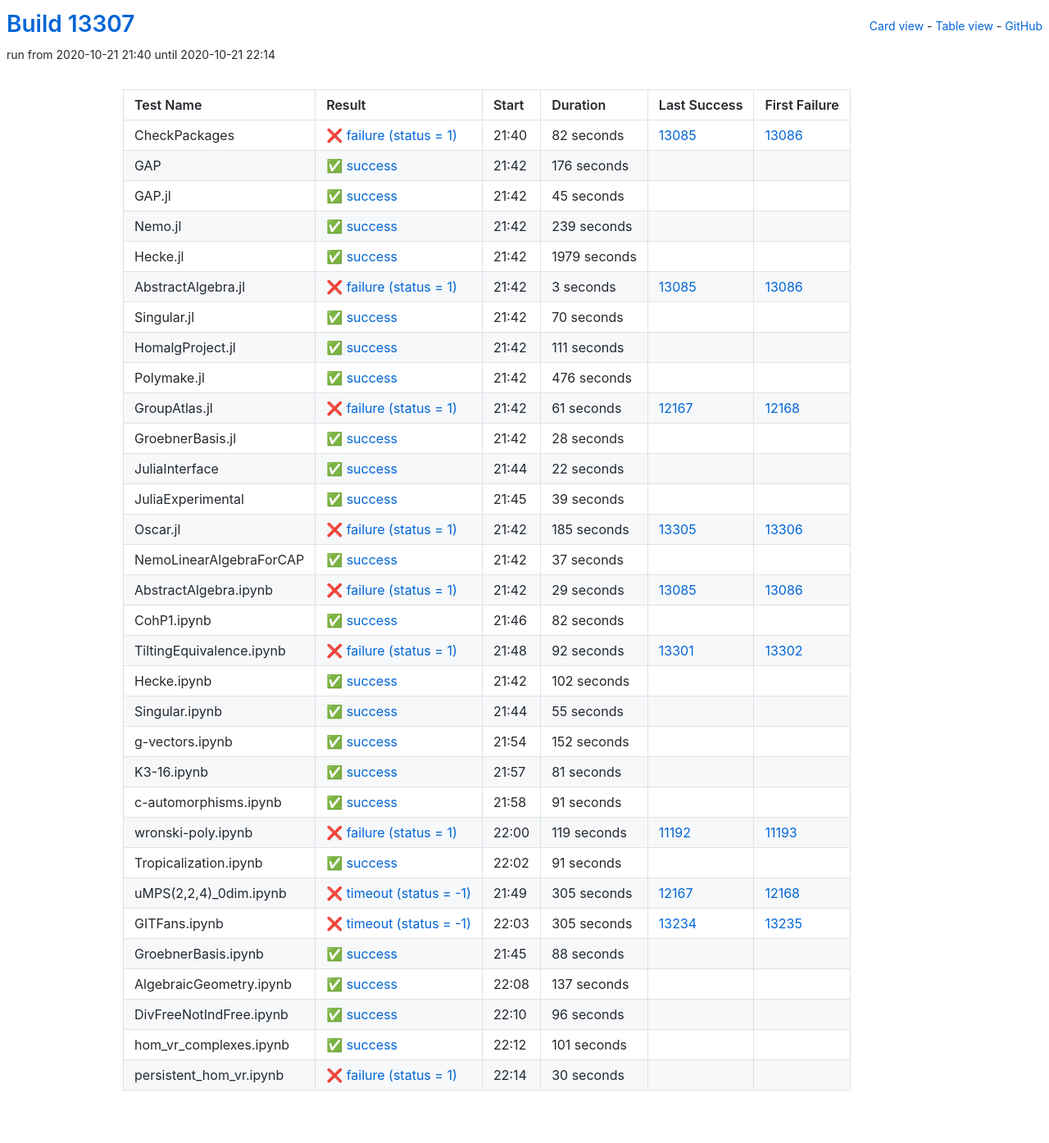
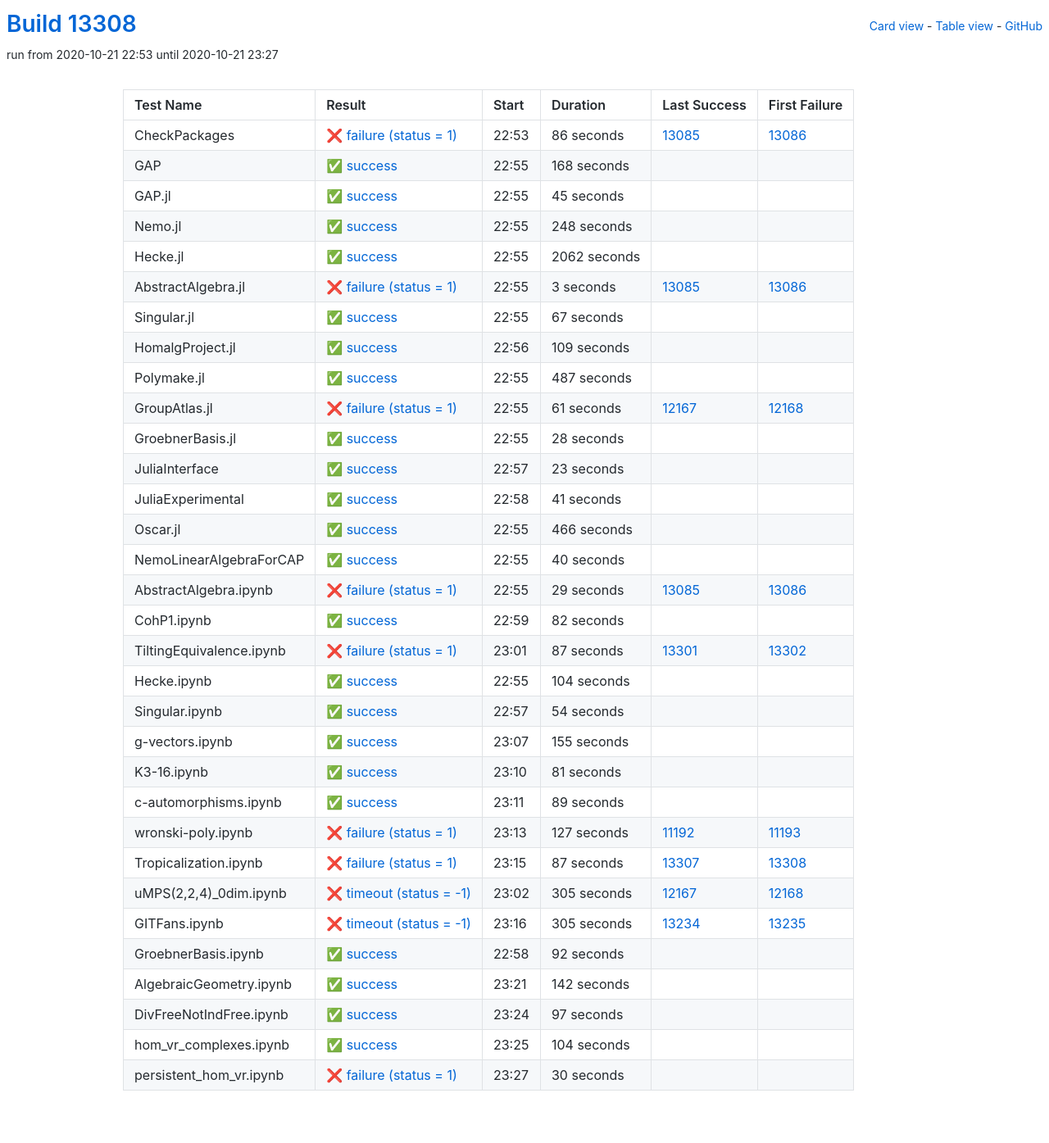
Before and after one commit to oscar-system/oscar-ci-status, a Jekyll site: the page built from table.html, in a window 1280 px wide. Shown: the whole page at 82% size. Built offline with Jekyll 4.4.1, drawn with Linux system fonts in a browser that asks for light colours.

Commit message:
Build #13308

```diff
--- a/_data/ci.yml
+++ b/_data/ci.yml
@@ -1,6 +1,6 @@
 ---
-build: 13307
-build_url: https://oscarci.mathematik.uni-kl.de/job/oscar/13307/
+build: 13308
+build_url: https://oscarci.mathematik.uni-kl.de/job/oscar/13308/
 job: oscar
 organization: oscar-system
 repo: oscar-ci-status
@@ -8,32 +8,32 @@
 tests:
 - name: CheckPackages
   id: checkpackages
-  log: https://oscarci.mathematik.uni-kl.de/job/oscar/13307/artifact/logs/build-13307/CheckPackages.log
-  start: 2020-10-21 21:40
+  log: https://oscarci.mathematik.uni-kl.de/job/oscar/13308/artifact/logs/build-13308/CheckPackages.log
+  start: 2020-10-21 22:53
   success: false
   exitcode: 1
   status: failure
-  duration: 82
+  duration: 86
   last_success: 13085
   last_success_url: https://oscarci.mathematik.uni-kl.de/job/oscar/13085/
   first_failure: 13086
   first_failure_url: https://oscarci.mathematik.uni-kl.de/job/oscar/13086/
 - name: GAP
   id: gap
-  log: https://oscarci.mathematik.uni-kl.de/job/oscar/13307/artifact/logs/build-13307/GAP.log
-  start: 2020-10-21 21:42
+  log: https://oscarci.mathematik.uni-kl.de/job/oscar/13308/artifact/logs/build-13308/GAP.log
+  start: 2020-10-21 22:55
   success: true
   exitcode: 0
   status: success
-  duration: 176
+  duration: 168
   last_success: false
   last_success_url:
   first_failure: false
   first_failure_url:
 - name: GAP.jl
   id: gap-jl
-  log: https://oscarci.mathematik.uni-kl.de/job/oscar/13307/artifact/logs/build-13307/GAP.jl.log
-  start: 2020-10-21 21:42
+  log: https://oscarci.mathematik.uni-kl.de/job/oscar/13308/artifact/logs/build-13308/GAP.jl.log
+  start: 2020-10-21 22:55
   success: true
   exitcode: 0
   status: success
@@ -44,32 +44,32 @@
   first_failure_url:
 - name: Nemo.jl
   id: nemo-jl
-  log: https://oscarci.mathematik.uni-kl.de/job/oscar/13307/artifact/logs/build-13307/Nemo.jl.log
-  start: 2020-10-21 21:42
+  log: https://oscarci.mathematik.uni-kl.de/job/oscar/13308/artifact/logs/build-13308/Nemo.jl.log
+  start: 2020-10-21 22:55
   success: true
   exitcode: 0
   status: success
-  duration: 239
+  duration: 248
   last_success: false
   last_success_url:
   first_failure: false
   first_failure_url:
 - name: Hecke.jl
   id: hecke-jl
-  log: https://oscarci.mathematik.uni-kl.de/job/oscar/13307/artifact/logs/build-13307/Hecke.jl.log
-  start: 2020-10-21 21:42
+  log: https://oscarci.mathematik.uni-kl.de/job/oscar/13308/artifact/logs/build-13308/Hecke.jl.log
+  start: 2020-10-21 22:55
   success: true
   exitcode: 0
   status: success
-  duration: 1979
+  duration: 2062
   last_success: false
   last_success_url:
   first_failure: false
   first_failure_url:
 - name: AbstractAlgebra.jl
   id: abstractalgebra-jl
-  log: https://oscarci.mathematik.uni-kl.de/job/oscar/13307/artifact/logs/build-13307/AbstractAlgebra.jl.log
-  start: 2020-10-21 21:42
+  log: https://oscarci.mathematik.uni-kl.de/job/oscar/13308/artifact/logs/build-13308/AbstractAlgebra.jl.log
+  start: 2020-10-21 22:55
   success: false
   exitcode: 1
   status: failure
@@ -80,44 +80,44 @@
   first_failure_url: https://oscarci.mathematik.uni-kl.de/job/oscar/13086/
 - name: Singular.jl
   id: singular-jl
-  log: https://oscarci.mathematik.uni-kl.de/job/oscar/13307/artifact/logs/build-13307/Singular.jl.log
-  start: 2020-10-21 21:42
+  log: https://oscarci.mathematik.uni-kl.de/job/oscar/13308/artifact/logs/build-13308/Singular.jl.log
+  start: 2020-10-21 22:55
   success: true
   exitcode: 0
   status: success
-  duration: 70
+  duration: 67
   last_success: false
   last_success_url:
   first_failure: false
   first_failure_url:
 - name: HomalgProject.jl
   id: homalgproject-jl
-  log: https://oscarci.mathematik.uni-kl.de/job/oscar/13307/artifact/logs/build-13307/HomalgProject.jl.log
-  start: 2020-10-21 21:42
+  log: https://oscarci.mathematik.uni-kl.de/job/oscar/13308/artifact/logs/build-13308/HomalgProject.jl.log
+  start: 2020-10-21 22:56
   success: true
   exitcode: 0
   status: success
-  duration: 111
+  duration: 109
   last_success: false
   last_success_url:
   first_failure: false
   first_failure_url:
 - name: Polymake.jl
   id: polymake-jl
-  log: https://oscarci.mathematik.uni-kl.de/job/oscar/13307/artifact/logs/build-13307/Polymake.jl.log
-  start: 2020-10-21 21:42
+  log: https://oscarci.mathematik.uni-kl.de/job/oscar/13308/artifact/logs/build-13308/Polymake.jl.log
+  start: 2020-10-21 22:55
   success: true
   exitcode: 0
   status: success
-  duration: 476
+  duration: 487
   last_success: false
   last_success_url:
   first_failure: false
   first_failure_url:
 - name: GroupAtlas.jl
   id: groupatlas-jl
-  log: https://oscarci.mathematik.uni-kl.de/job/oscar/13307/artifact/logs/build-13307/GroupAtlas.jl.log
-  start: 2020-10-21 21:42
+  log: https://oscarci.mathematik.uni-kl.de/job/oscar/13308/artifact/logs/build-13308/GroupAtlas.jl.log
+  start: 2020-10-21 22:55
   success: false
   exitcode: 1
   status: failure
@@ -128,8 +128,8 @@
   first_failure_url: https://oscarci.mathematik.uni-kl.de/job/oscar/12168/
 - name: GroebnerBasis.jl
   id: groebnerbasis-jl
-  log: https://oscarci.mathematik.uni-kl.de/job/oscar/13307/artifact/logs/build-13307/GroebnerBasis.jl.log
-  start: 2020-10-21 21:42
+  log: https://oscarci.mathematik.uni-kl.de/job/oscar/13308/artifact/logs/build-13308/GroebnerBasis.jl.log
+  start: 2020-10-21 22:55
   success: true
   exitcode: 0
   status: success
@@ -140,56 +140,56 @@
   first_failure_url:
 - name: JuliaInterface
   id: juliainterface
-  log: https://oscarci.mathematik.uni-kl.de/job/oscar/13307/artifact/logs/build-13307/JuliaInterface.log
-  start: 2020-10-21 21:44
+  log: https://oscarci.mathematik.uni-kl.de/job/oscar/13308/artifact/logs/build-13308/JuliaInterface.log
+  start: 2020-10-21 22:57
   success: true
   exitcode: 0
   status: success
-  duration: 22
+  duration: 23
   last_success: false
   last_success_url:
   first_failure: false
   first_failure_url:
 - name: JuliaExperimental
   id: juliaexperimental
-  log: https://oscarci.mathematik.uni-kl.de/job/oscar/13307/artifact/logs/build-13307/JuliaExperimental.log
-  start: 2020-10-21 21:45
+  log: https://oscarci.mathematik.uni-kl.de/job/oscar/13308/artifact/logs/build-13308/JuliaExperimental.log
+  start: 2020-10-21 22:58
   success: true
   exitcode: 0
   status: success
-  duration: 39
+  duration: 41
   last_success: false
   last_success_url:
   first_failure: false
   first_failure_url:
 - name: Oscar.jl
   id: oscar-jl
-  log: https://oscarci.mathematik.uni-kl.de/job/oscar/13307/artifact/logs/build-13307/Oscar.jl.log
-  start: 2020-10-21 21:42
-  success: false
-  exitcode: 1
-  status: failure
-  duration: 185
-  last_success: 13305
-  last_success_url: https://oscarci.mathematik.uni-kl.de/job/oscar/13305/
-  first_failure: 13306
-  first_failure_url: https://oscarci.mathematik.uni-kl.de/job/oscar/13306/
-- name: NemoLinearAlgebraForCAP
-  id: nemolinearalgebraforcap
-  log: https://oscarci.mathematik.uni-kl.de/job/oscar/13307/artifact/logs/build-13307/NemoLinearAlgebraForCAP.log
-  start: 2020-10-21 21:42
+  log: https://oscarci.mathematik.uni-kl.de/job/oscar/13308/artifact/logs/build-13308/Oscar.jl.log
+  start: 2020-10-21 22:55
   success: true
   exitcode: 0
   status: success
-  duration: 37
+  duration: 466
+  last_success: false
+  last_success_url:
+  first_failure: false
+  first_failure_url:
+- name: NemoLinearAlgebraForCAP
+  id: nemolinearalgebraforcap
+  log: https://oscarci.mathematik.uni-kl.de/job/oscar/13308/artifact/logs/build-13308/NemoLinearAlgebraForCAP.log
+  start: 2020-10-21 22:55
+  success: true
+  exitcode: 0
+  status: success
+  duration: 40
   last_success: false
   last_success_url:
   first_failure: false
   first_failure_url:
 - name: AbstractAlgebra.ipynb
   id: abstractalgebra-ipynb
-  log: https://oscarci.mathematik.uni-kl.de/job/oscar/13307/artifact/logs/build-13307/AbstractAlgebra.ipynb.log
-  start: 2020-10-21 21:42
+  log: https://oscarci.mathematik.uni-kl.de/job/oscar/13308/artifact/logs/build-13308/AbstractAlgebra.ipynb.log
+  start: 2020-10-21 22:55
   success: false
   exitcode: 1
   status: failure
@@ -200,8 +200,8 @@
   first_failure_url: https://oscarci.mathematik.uni-kl.de/job/oscar/13086/
 - name: CohP1.ipynb
   id: cohp1-ipynb
-  log: https://oscarci.mathematik.uni-kl.de/job/oscar/13307/artifact/logs/build-13307/CohP1.ipynb.log
-  start: 2020-10-21 21:46
+  log: https://oscarci.mathematik.uni-kl.de/job/oscar/13308/artifact/logs/build-13308/CohP1.ipynb.log
+  start: 2020-10-21 22:59
   success: true
   exitcode: 0
   status: success
@@ -212,56 +212,56 @@
   first_failure_url:
 - name: TiltingEquivalence.ipynb
   id: tiltingequivalence-ipynb
-  log: https://oscarci.mathematik.uni-kl.de/job/oscar/13307/artifact/logs/build-13307/TiltingEquivalence.ipynb.log
-  start: 2020-10-21 21:48
+  log: https://oscarci.mathematik.uni-kl.de/job/oscar/13308/artifact/logs/build-13308/TiltingEquivalence.ipynb.log
+  start: 2020-10-21 23:01
   success: false
   exitcode: 1
   status: failure
-  duration: 92
+  duration: 87
   last_success: 13301
   last_success_url: https://oscarci.mathematik.uni-kl.de/job/oscar/13301/
   first_failure: 13302
   first_failure_url: https://oscarci.mathematik.uni-kl.de/job/oscar/13302/
 - name: Hecke.ipynb
   id: hecke-ipynb
-  log: https://oscarci.mathematik.uni-kl.de/job/oscar/13307/artifact/logs/build-13307/Hecke.ipynb.log
-  start: 2020-10-21 21:42
+  log: https://oscarci.mathematik.uni-kl.de/job/oscar/13308/artifact/logs/build-13308/Hecke.ipynb.log
+  start: 2020-10-21 22:55
   success: true
   exitcode: 0
   status: success
-  duration: 102
+  duration: 104
   last_success: false
   last_success_url:
   first_failure: false
   first_failure_url:
 - name: Singular.ipynb
   id: singular-ipynb
-  log: https://oscarci.mathematik.uni-kl.de/job/oscar/13307/artifact/logs/build-13307/Singular.ipynb.log
-  start: 2020-10-21 21:44
+  log: https://oscarci.mathematik.uni-kl.de/job/oscar/13308/artifact/logs/build-13308/Singular.ipynb.log
+  start: 2020-10-21 22:57
   success: true
   exitcode: 0
   status: success
-  duration: 55
+  duration: 54
   last_success: false
   last_success_url:
   first_failure: false
   first_failure_url:
 - name: g-vectors.ipynb
   id: g-vectors-ipynb
-  log: https://oscarci.mathematik.uni-kl.de/job/oscar/13307/artifact/logs/build-13307/g-vectors.ipynb.log
-  start: 2020-10-21 21:54
+  log: https://oscarci.mathematik.uni-kl.de/job/oscar/13308/artifact/logs/build-13308/g-vectors.ipynb.log
+  start: 2020-10-21 23:07
   success: true
   exitcode: 0
   status: success
-  duration: 152
+  duration: 155
   last_success: false
   last_success_url:
   first_failure: false
   first_failure_url:
 - name: K3-16.ipynb
   id: k3-16-ipynb
-  log: https://oscarci.mathematik.uni-kl.de/job/oscar/13307/artifact/logs/build-13307/K3-16.ipynb.log
-  start: 2020-10-21 21:57
+  log: https://oscarci.mathematik.uni-kl.de/job/oscar/13308/artifact/logs/build-13308/K3-16.ipynb.log
+  start: 2020-10-21 23:10
   success: true
   exitcode: 0
   status: success
@@ -272,44 +272,44 @@
   first_failure_url:
 - name: c-automorphisms.ipynb
   id: c-automorphisms-ipynb
-  log: https://oscarci.mathematik.uni-kl.de/job/oscar/13307/artifact/logs/build-13307/c-automorphisms.ipynb.log
-  start: 2020-10-21 21:58
+  log: https://oscarci.mathematik.uni-kl.de/job/oscar/13308/artifact/logs/build-13308/c-automorphisms.ipynb.log
+  start: 2020-10-21 23:11
   success: true
   exitcode: 0
   status: success
-  duration: 91
+  duration: 89
   last_success: false
   last_success_url:
   first_failure: false
   first_failure_url:
 - name: wronski-poly.ipynb
   id: wronski-poly-ipynb
-  log: https://oscarci.mathematik.uni-kl.de/job/oscar/13307/artifact/logs/build-13307/wronski-poly.ipynb.log
-  start: 2020-10-21 22:00
+  log: https://oscarci.mathematik.uni-kl.de/job/oscar/13308/artifact/logs/build-13308/wronski-poly.ipynb.log
+  start: 2020-10-21 23:13
   success: false
   exitcode: 1
   status: failure
-  duration: 119
+  duration: 127
   last_success: 11192
   last_success_url: https://oscarci.mathematik.uni-kl.de/job/oscar/11192/
   first_failure: 11193
   first_failure_url: https://oscarci.mathematik.uni-kl.de/job/oscar/11193/
 - name: Tropicalization.ipynb
   id: tropicalization-ipynb
-  log: https://oscarci.mathematik.uni-kl.de/job/oscar/13307/artifact/logs/build-13307/Tropicalization.ipynb.log
-  start: 2020-10-21 22:02
-  success: true
-  exitcode: 0
-  status: success
-  duration: 91
-  last_success: false
-  last_success_url:
-  first_failure: false
-  first_failure_url:
+  log: https://oscarci.mathematik.uni-kl.de/job/oscar/13308/artifact/logs/build-13308/Tropicalization.ipynb.log
+  start: 2020-10-21 23:15
+  success: false
+  exitcode: 1
+  status: failure
+  duration: 87
+  last_success: 13307
+  last_success_url: https://oscarci.mathematik.uni-kl.de/job/oscar/13307/
+  first_failure: 13308
+  first_failure_url: https://oscarci.mathematik.uni-kl.de/job/oscar/13308/
 - name: uMPS(2,2,4)_0dim.ipynb
   id: umps-2-2-4-0dim-ipynb
-  log: https://oscarci.mathematik.uni-kl.de/job/oscar/13307/artifact/logs/build-13307/uMPS-2-2-4-_0dim.ipynb.log
-  start: 2020-10-21 21:49
+  log: https://oscarci.mathematik.uni-kl.de/job/oscar/13308/artifact/logs/build-13308/uMPS-2-2-4-_0dim.ipynb.log
+  start: 2020-10-21 23:02
   success: false
   exitcode: -1
   status: timeout
@@ -320,8 +320,8 @@
   first_failure_url: https://oscarci.mathematik.uni-kl.de/job/oscar/12168/
 - name: GITFans.ipynb
   id: gitfans-ipynb
-  log: https://oscarci.mathematik.uni-kl.de/job/oscar/13307/artifact/logs/build-13307/GITFans.ipynb.log
-  start: 2020-10-21 22:03
+  log: https://oscarci.mathematik.uni-kl.de/job/oscar/13308/artifact/logs/build-13308/GITFans.ipynb.log
+  start: 2020-10-21 23:16
   success: false
   exitcode: -1
   status: timeout
@@ -332,56 +332,56 @@
   first_failure_url: https://oscarci.mathematik.uni-kl.de/job/oscar/13235/
 - name: GroebnerBasis.ipynb
   id: groebnerbasis-ipynb
-  log: https://oscarci.mathematik.uni-kl.de/job/oscar/13307/artifact/logs/build-13307/GroebnerBasis.ipynb.log
-  start: 2020-10-21 21:45
+  log: https://oscarci.mathematik.uni-kl.de/job/oscar/13308/artifact/logs/build-13308/GroebnerBasis.ipynb.log
+  start: 2020-10-21 22:58
   success: true
   exitcode: 0
   status: success
-  duration: 88
+  duration: 92
   last_success: false
   last_success_url:
   first_failure: false
   first_failure_url:
 - name: AlgebraicGeometry.ipynb
   id: algebraicgeometry-ipynb
-  log: https://oscarci.mathematik.uni-kl.de/job/oscar/13307/artifact/logs/build-13307/AlgebraicGeometry.ipynb.log
-  start: 2020-10-21 22:08
+  log: https://oscarci.mathematik.uni-kl.de/job/oscar/13308/artifact/logs/build-13308/AlgebraicGeometry.ipynb.log
+  start: 2020-10-21 23:21
   success: true
   exitcode: 0
   status: success
-  duration: 137
+  duration: 142
   last_success: false
   last_success_url:
   first_failure: false
   first_failure_url:
 - name: DivFreeNotIndFree.ipynb
   id: divfreenotindfree-ipynb
-  log: https://oscarci.mathematik.uni-kl.de/job/oscar/13307/artifact/logs/build-13307/DivFreeNotIndFree.ipynb.log
-  start: 2020-10-21 22:10
+  log: https://oscarci.mathematik.uni-kl.de/job/oscar/13308/artifact/logs/build-13308/DivFreeNotIndFree.ipynb.log
+  start: 2020-10-21 23:24
   success: true
   exitcode: 0
   status: success
-  duration: 96
+  duration: 97
   last_success: false
   last_success_url:
   first_failure: false
   first_failure_url:
 - name: hom_vr_complexes.ipynb
   id: hom-vr-complexes-ipynb
-  log: https://oscarci.mathematik.uni-kl.de/job/oscar/13307/artifact/logs/build-13307/hom_vr_complexes.ipynb.log
-  start: 2020-10-21 22:12
+  log: https://oscarci.mathematik.uni-kl.de/job/oscar/13308/artifact/logs/build-13308/hom_vr_complexes.ipynb.log
+  start: 2020-10-21 23:25
   success: true
   exitcode: 0
   status: success
-  duration: 101
+  duration: 104
   last_success: false
   last_success_url:
   first_failure: false
   first_failure_url:
 - name: persistent_hom_vr.ipynb
   id: persistent-hom-vr-ipynb
-  log: https://oscarci.mathematik.uni-kl.de/job/oscar/13307/artifact/logs/build-13307/persistent_hom_vr.ipynb.log
-  start: 2020-10-21 22:14
+  log: https://oscarci.mathematik.uni-kl.de/job/oscar/13308/artifact/logs/build-13308/persistent_hom_vr.ipynb.log
+  start: 2020-10-21 23:27
   success: false
   exitcode: 1
   status: failure
```
Also changed, not shown: README.md.
